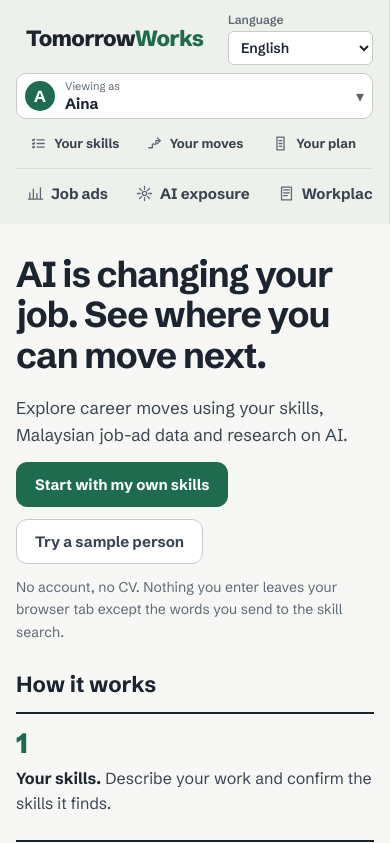
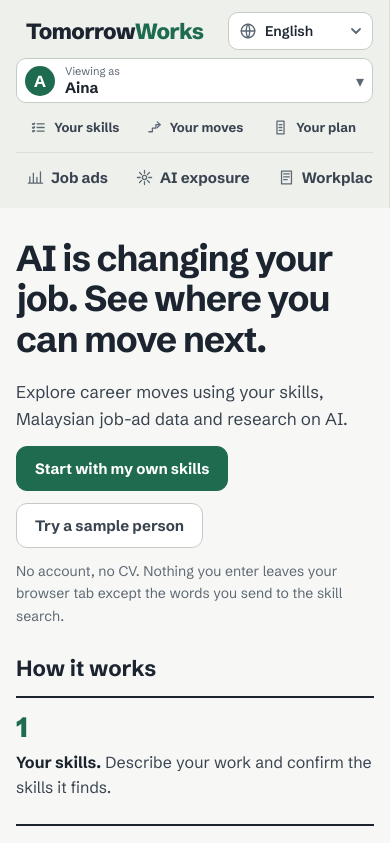
Before and after one commit to kairos8232/TomorrowWorks, a React (Vite) app: page / in a window 390 px wide. Shown: the top 843 px of the page. Built offline with nearby package versions, Linux system fonts and the light colour scheme.

Commit message:
ux: simplify profile and language controls

```diff
--- a/src/i18n.tsx
+++ b/src/i18n.tsx
@@ -169,6 +169,7 @@ const dict: Record<string, Entry> = {
   'Viewing as': { ms: 'Melihat sebagai', zh: '当前身份' },
   'Viewing as {name}': { ms: 'Melihat sebagai {name}', zh: '当前身份：{name}' },
   'Me (my own skills)': { ms: 'Saya (kemahiran sendiri)', zh: '我（自己的技能）' },
+  Me: { ms: 'Saya', zh: '我' },
   'Demo people are fictional. No sign-in in this prototype.': { ms: 'Orang demo adalah rekaan. Prototaip ini tiada log masuk.', zh: '示例人物均为虚构。此原型无需登录。' },
   'HR and learning manager': { ms: 'Pengurus HR dan latihan', zh: '人力资源与培训经理' },
   'University career adviser': { ms: 'Penasihat kerjaya universiti', zh: '大学就业顾问' },
--- a/src/main.tsx
+++ b/src/main.tsx
@@ -132,8 +132,8 @@ function ViewerSwitch({ viewer, choose }: { viewer: ViewerId; choose: (v: Viewer
   const ref = useRef<HTMLDetailsElement>(null);
   const current = viewerById(viewer);
   return <details className="viewer-switch" ref={ref}>
-    <summary><span className="avatar" aria-hidden="true">{current.name === 'Me' ? '·' : current.name.split(' ').pop()![0]}</span>
-      <span><small>{t('Viewing as')}</small><strong>{current.name === 'Me' ? t('Me (my own skills)') : current.name}</strong></span></summary>
+    <summary><span className="avatar" aria-hidden="true">{current.name === 'Me' ? t('Me')[0] : current.name.split(' ').pop()![0]}</span>
+      <span><small>{t('Viewing as')}</small><strong>{current.name === 'Me' ? t('Me') : current.name}</strong></span></summary>
     <ul>{viewers.map((v) => <li key={v.id}><button type="button" aria-current={v.id === viewer ? 'true' : undefined} onClick={() => { ref.current!.open = false; choose(v.id); }}>
       <strong>{v.id === 'me' ? t('Me (my own skills)') : v.name}</strong><small>{t(v.group)}</small>
     </button></li>)}</ul>
@@ -171,7 +171,7 @@ function App() {
         ? <NavGroup label="My team" items={teamNav} screen={screen} go={go} />
         : <NavGroup label="My career" items={careerNav} screen={screen} go={go} />}
       <NavGroup label="The job market" items={marketNav} screen={screen} go={go} />
-      <label className="lang-pick"><span>{t('Language')}</span><select value={lang} onChange={(e) => setLang(e.target.value as Lang)}>{languages.map((l) => <option key={l.id} value={l.id}>{l.label}</option>)}</select></label>
+      <label className="lang-pick"><svg className="lang-icon" viewBox="0 0 24 24" fill="none" stroke="currentColor" strokeWidth="1.8" strokeLinecap="round" aria-hidden="true"><circle cx="12" cy="12" r="9" /><path d="M3 12h18M12 3c3 3 3 15 0 18M12 3c-3 3-3 15 0 18" /></svg><span>{t('Language')}</span><select value={lang} aria-label={t('Language')} onChange={(e) => setLang(e.target.value as Lang)}>{languages.map((l) => <option key={l.id} value={l.id}>{l.label}</option>)}</select><svg className="lang-caret" viewBox="0 0 12 12" fill="none" stroke="currentColor" strokeWidth="1.8" strokeLinecap="round" strokeLinejoin="round" aria-hidden="true"><path d="m2 4 4 4 4-4" /></svg></label>
     </aside>
 
     <main className="main-content">
--- a/src/styles.css
+++ b/src/styles.css
@@ -397,8 +397,12 @@ h1 { margin: 0; font-size: clamp(36px, 4.2vw, 56px); line-height: 1.13; letter-s
   .gap-course { grid-column: 1 / -1; order: 4; }
 }
 .cap { text-transform: capitalize; }
-.lang-pick { display: grid; gap: 4px; margin: auto 10px 0; padding-top: 16px; font-size: 13px; font-weight: 600; color: #5d6873; }
-.lang-pick select { padding: 6px 8px; border: 1px solid #c5ccc6; border-radius: 6px; font: inherit; font-size: 14px; color: #1c2430; background: #ffffff; }
+.lang-pick { display: grid; grid-template-columns: 18px auto minmax(0, 1fr) 12px; align-items: center; gap: 8px; margin: auto 8px 0; padding: 9px 10px; border: 1px solid #c5ccc6; border-radius: 10px; background: #ffffff; font-size: 13px; font-weight: 600; color: #5d6873; cursor: pointer; }
+.lang-pick:focus-within { outline: 3px solid #2f8a66; outline-offset: 2px; }
+.lang-pick select { min-width: 0; width: 100%; padding: 0; border: 0; appearance: none; font: inherit; font-size: 14px; color: #1c2430; background: transparent; cursor: pointer; }
+.lang-pick select:focus-visible { outline: none; }
+.lang-icon { width: 18px; height: 18px; }
+.lang-caret { width: 12px; height: 12px; }
 /* "View as" switcher: an account-style chip that only swaps fictional demo data. */
 .viewer-switch { margin: 24px 8px 18px; position: relative; }
 .viewer-switch summary { list-style: none; display: flex; align-items: center; gap: 10px; padding: 8px 10px; border: 1px solid #c5ccc6; border-radius: 10px; background: #ffffff; cursor: pointer; }
@@ -406,6 +410,8 @@ h1 { margin: 0; font-size: clamp(36px, 4.2vw, 56px); line-height: 1.13; letter-s
 .viewer-switch summary::after { content: "▾"; margin-left: auto; color: #5d6873; }
 .viewer-switch summary small { display: block; font-size: 12px; color: #5d6873; }
 .viewer-switch summary strong { font-size: 15px; }
+.viewer-switch summary > span:nth-child(2) { min-width: 0; }
+.viewer-switch summary strong { display: block; overflow: hidden; text-overflow: ellipsis; white-space: nowrap; }
 .avatar { width: 30px; height: 30px; border-radius: 50%; background: #1e6b4f; color: #ffffff; display: grid; place-items: center; font-weight: 700; flex: none; }
 .viewer-switch ul { list-style: none; margin: 6px 0 0; padding: 4px; background: #ffffff; border: 1px solid #c5ccc6; border-radius: 10px; box-shadow: 0 8px 24px rgba(28, 36, 48, .12); position: absolute; left: 0; right: 0; z-index: 20; }
 .viewer-switch li button { width: 100%; text-align: left; border: 0; background: transparent; padding: 8px 10px; border-radius: 6px; font: inherit; color: #1c2430; cursor: pointer; }
@@ -470,15 +476,16 @@ summary:focus-visible, select:focus-visible, input:focus-visible, textarea:focus
   .sidebar .viewer-switch { grid-column: 3; grid-row: 1; }
   .sidebar .lang-pick { grid-column: 2; grid-row: 1; }
   .sidebar .lang-pick, .sidebar .viewer-switch { margin: 0; }
-  .sidebar .lang-pick { padding-top: 0; }
   .sidebar .viewer-switch > .note { display: none; }
   .sidebar .nav-group { grid-column: 1 / -1; margin: 0; padding: 0; }
   .sidebar .nav-group + .nav-group { border-top: 1px solid #d9ded9; padding-top: 7px; }
   .sidebar .nav-list { padding-bottom: 0; }
   .sidebar .nav-item { padding: 7px 10px; gap: 7px; }
   .sidebar .nav-icon { width: 17px; height: 17px; }
-  .sidebar .lang-pick { font-size: 12px; }
-  .sidebar .lang-pick select { width: 100%; }
+  .sidebar .lang-pick { grid-template-columns: 18px minmax(0, 1fr) 12px; font-size: 12px; }
+  .sidebar .lang-pick span { display: none; }
+  .sidebar .lang-pick select { grid-column: 2; width: 100%; }
+  .sidebar .lang-caret { grid-column: 3; }
   .sidebar .viewer-switch summary { padding: 5px 8px; }
   .sidebar .viewer-switch summary small { font-size: 11px; }
   .page-head { padding: 8px 0 16px; }
```
